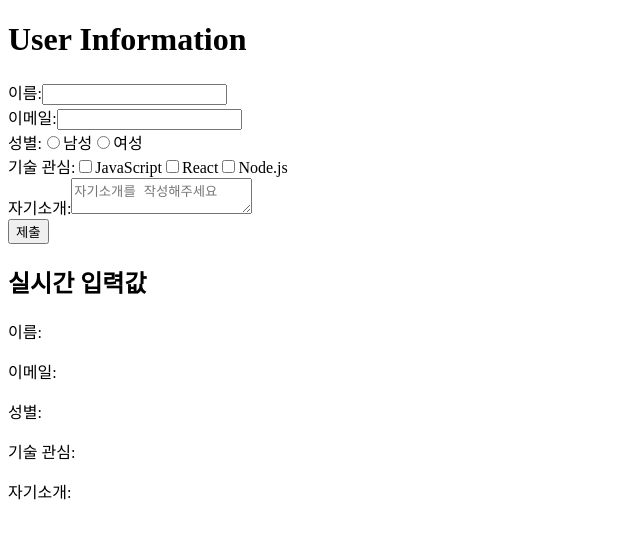
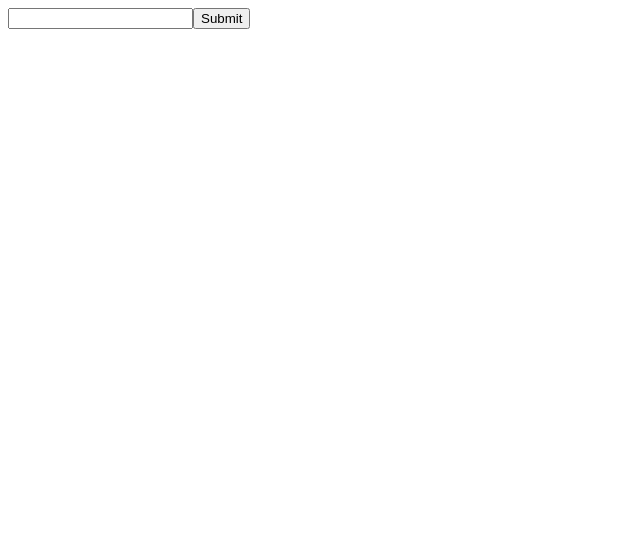
Before and after one commit to jieun-107/react-study, a React (Vite) app: page / in a window 1280 px wide. Shown: the top 538 px of the page, without its empty margins (0-640 px from the left). Built offline with nearby package versions, Linux system fonts and the light colour scheme; the HTML template or start-up script is replaced by a standard one.

Commit message:
비제어 컴포넌트 - 한 줄 입력 요소

```diff
--- a/src/App.tsx
+++ b/src/App.tsx
@@ -1,4 +1,5 @@
 import { useState } from "react";
+import Input from "./components/uncontrolled/Input";
 // import Counter from "./components/section6/Counter";
 // import Ex01 from "./components/section6/Ex01";
 // import Ex02 from "./components/section6/Ex02";
@@ -10,25 +11,25 @@ import { useState } from "react";
 // import SecondCount from "./components/section6/SecondCount";
 // import Count from "./components/section6/Count";
 // import Ex07 from "./components/section6/Ex07";
-import Ex01 from "./components/section7/Ex01";
-import Ex02 from "./components/section7/Ex02";
-import Ex03 from "./components/section7/Ex03";
-import Ex04 from "./components/section7/Ex04";
-import Ex05 from "./components/section7/Ex05";
-import Ex06 from "./components/section7/Ex06";
-import Ex07 from "./components/section7/Ex07";
-import Notification from "./components/section7/Notification";
-import Ex08 from "./components/section7/Ex08";
-import FruitList from "./components/section7/FruitList";
-import Ex09 from "./components/section7/Ex09";
-import Ex10 from "./components/section7/Ex10";
-import RecipeList from "./components/section7/RecipeList";
-import Input from "./components/controlled/Input";
-import Checkbox from "./components/controlled/Checkbox";
-import Radio from "./components/controlled/Radio";
-import Textarea from "./components/controlled/Textarea";
-import UserInfoForm from "./components/controlled/UserInfoForm";
-import UserInfoForm2 from "./components/controlled/UserInfoForm2";
+// import Ex01 from "./components/section7/Ex01";
+// import Ex02 from "./components/section7/Ex02";
+// import Ex03 from "./components/section7/Ex03";
+// import Ex04 from "./components/section7/Ex04";
+// import Ex05 from "./components/section7/Ex05";
+// import Ex06 from "./components/section7/Ex06";
+// import Ex07 from "./components/section7/Ex07";
+// import Notification from "./components/section7/Notification";
+// import Ex08 from "./components/section7/Ex08";
+// import FruitList from "./components/section7/FruitList";
+// import Ex09 from "./components/section7/Ex09";
+// import Ex10 from "./components/section7/Ex10";
+// import RecipeList from "./components/section7/RecipeList";
+// import Input from "./components/controlled/Input";
+// import Checkbox from "./components/controlled/Checkbox";
+// import Radio from "./components/controlled/Radio";
+// import Textarea from "./components/controlled/Textarea";
+// import UserInfoForm from "./components/controlled/UserInfoForm";
+// import UserInfoForm2 from "./components/controlled/UserInfoForm2";
 
 export default function App() {
   // 상태 끌어올리기 패턴 : 부모 컴포넌트에서 공통 상태와 업데이트 함수를 정의하여 자식 컴포넌트에 전달
@@ -73,7 +74,8 @@ export default function App() {
       {/* <Radio /> */}
       {/* <Textarea /> */}
       {/* <UserInfoForm /> */}
-      <UserInfoForm2 />
+      {/* <UserInfoForm2 /> */}
+      <Input />
     </>
   );
 }
--- /dev/null
+++ b/src/components/uncontrolled/Input.tsx
@@ -0,0 +1,15 @@
+import { useRef } from "react"
+
+export default function Input() {
+  const inputRef = useRef<HTMLInputElement>(null);
+  const handleSubmit = (e: React.FormEvent<HTMLFormElement>) => {
+    e.preventDefault();
+    console.log(inputRef.current?.value);
+  }
+  return (
+    <form onSubmit={handleSubmit}>
+      <input type="text" ref={inputRef} />
+      <button type="submit">Submit</button>
+    </form>
+  )
+}
```
